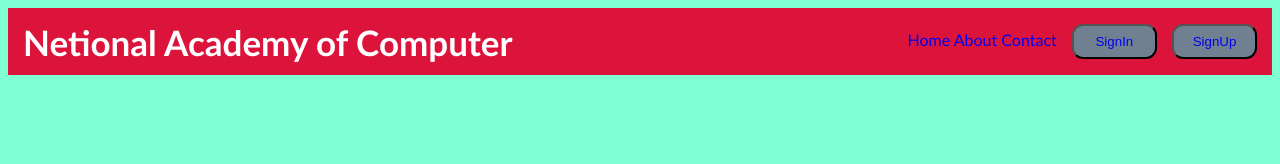
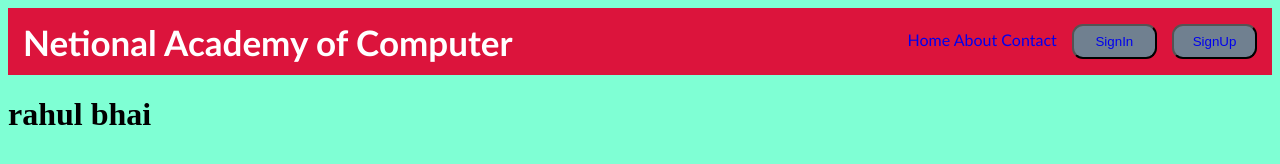
Before and after one commit to Sujeetkushwaha14/National-Academy-of-Computer, a plain HTML site: page index.html in a window 1280 px wide. Drawn offline with Linux system fonts and the light colour scheme.

Commit message:
Update index.html

```diff
--- a/index.html
+++ b/index.html
@@ -20,5 +20,6 @@
       </ul>
     </div>
    </nav>
+    <h1> rahul bhai</h1>
 </body>
 </html>
```
